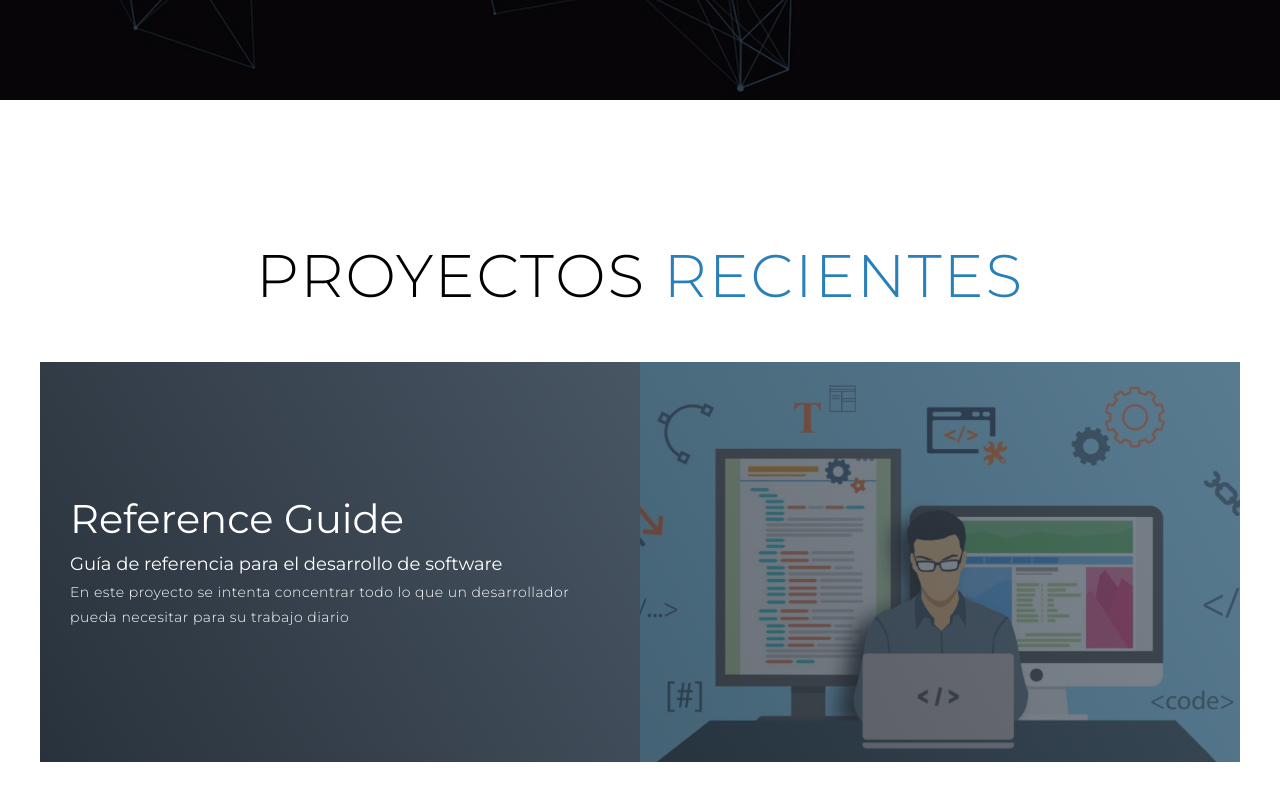
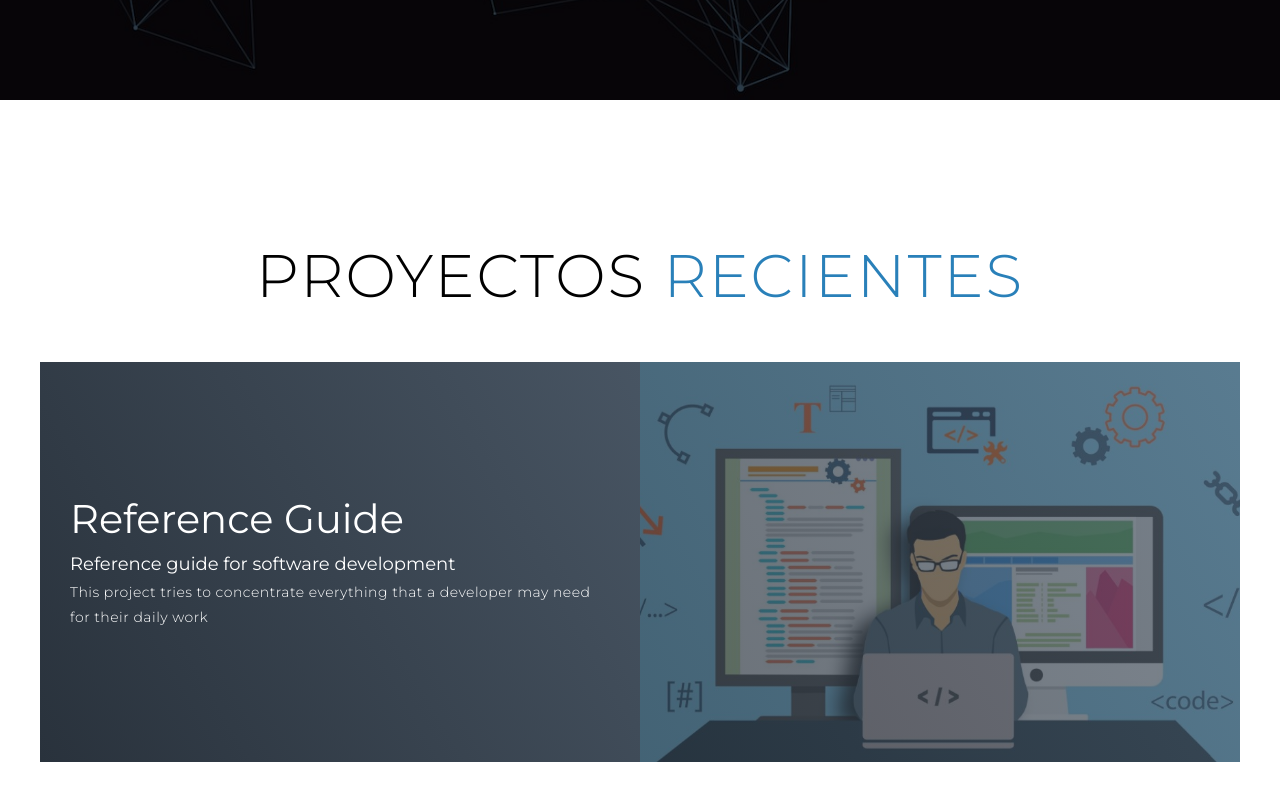
Before and after one commit to jorgekautz/jorgekautz.github.io, a plain HTML site: page index.html in a window 1280 px wide. Shown: the part 700-1500 px from the top of the page. Drawn offline with Linux system fonts and the light colour scheme.

Commit message:
Multi-idioma de Reference Guide

```diff
--- a/index.html
+++ b/index.html
@@ -63,9 +63,16 @@
         <div class="all-projects">
           <div class="project-item" onclick="goReferenceGuide()">
             <div class="project-info">
-              <h1>Reference Guide</h1>
-              <h2>Guía de referencia para el desarrollo de software</h2>
-              <p>En este proyecto se intenta concentrar todo lo que un desarrollador pueda necesitar para su trabajo diario</p>
+              <div class="es">
+                <h1>Reference Guide</h1>
+                <h2>Guía de referencia para el desarrollo de software</h2>
+                <p>En este proyecto se intenta concentrar todo lo que un desarrollador pueda necesitar para su trabajo diario</p>
+              </div>
+              <div class="en">
+                <h1>Reference Guide</h1>
+                <h2>Reference guide for software development</h2>
+                <p>This project tries to concentrate everything that a developer may need for their daily work</p>
+              </div>
             </div>
             <div class="project-img">
               <img src="./img/reference-guide-min.jpg" alt="img">
```
